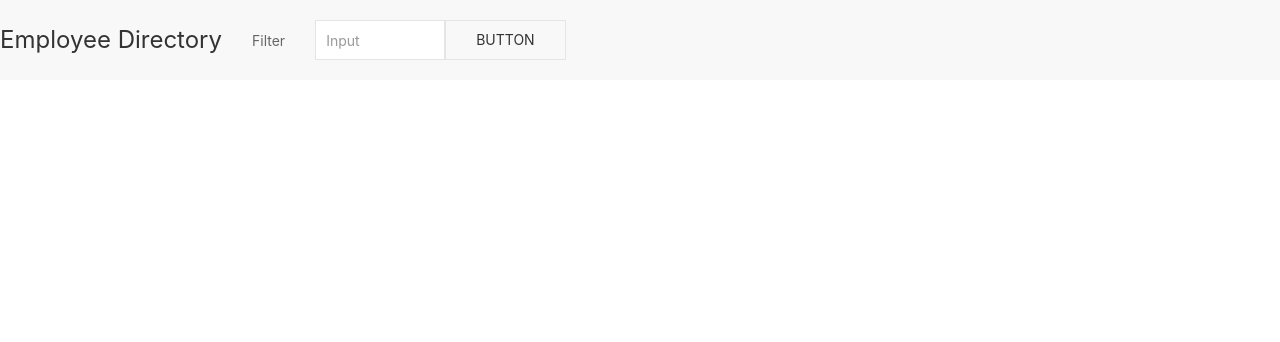
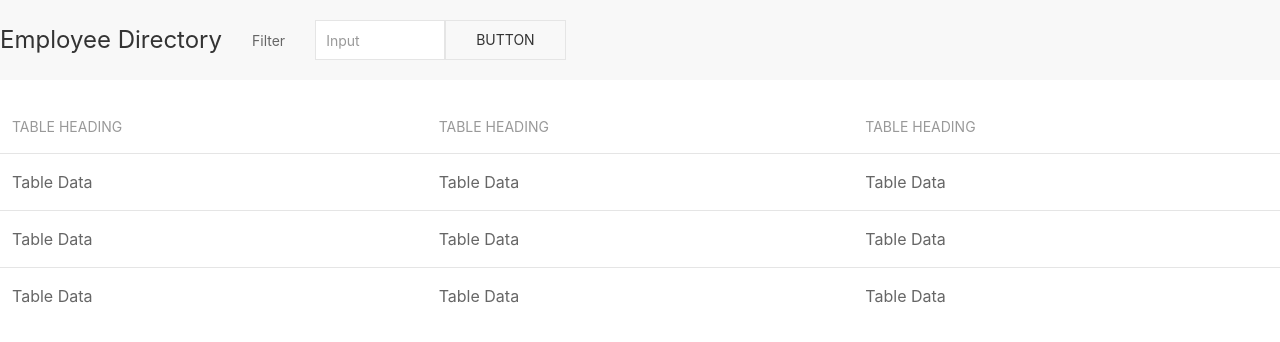
Before and after one commit to DanielD10/EmployeeDirectory, a React (Create React App) app: page / in a window 1280 px wide. Shown: the top 342 px of the page. Built offline with nearby package versions, Linux system fonts and the light colour scheme.

Commit message:
added tables

```diff
--- a/src/App.js
+++ b/src/App.js
@@ -1,10 +1,12 @@
 import React from 'react';
-import Header from "./components/Header"
+import Header from "./components/Header";
+import Table from "./components/Table";
 
 function App() {
   return (
     <div>
       <Header/>
+      <Table/>
     </div>
   );
 }
--- /dev/null
+++ b/src/components/Table/index.js
@@ -0,0 +1,33 @@
+import React from "react";
+import "./style.css";
+
+function Table() {
+  return <table class="uk-table uk-table-hover uk-table-divider">
+  <thead>
+      <tr>
+          <th>Table Heading</th>
+          <th>Table Heading</th>
+          <th>Table Heading</th>
+      </tr>
+  </thead>
+  <tbody>
+      <tr>
+          <td>Table Data</td>
+          <td>Table Data</td>
+          <td>Table Data</td>
+      </tr>
+      <tr>
+          <td>Table Data</td>
+          <td>Table Data</td>
+          <td>Table Data</td>
+      </tr>
+      <tr>
+          <td>Table Data</td>
+          <td>Table Data</td>
+          <td>Table Data</td>
+      </tr>
+  </tbody>
+</table>;
+}
+
+export default Table;
```
Also changed, not shown: src/components/Table/style.css (added).
